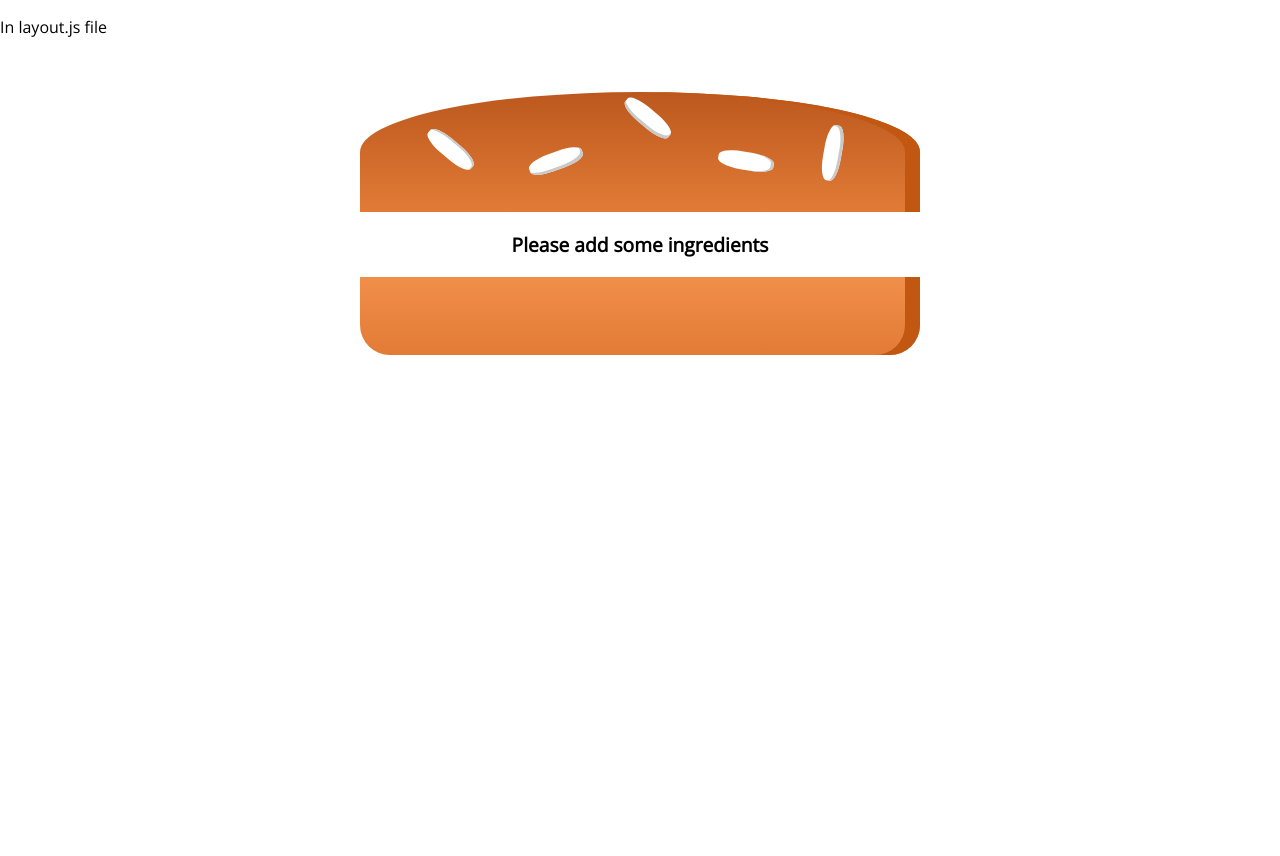
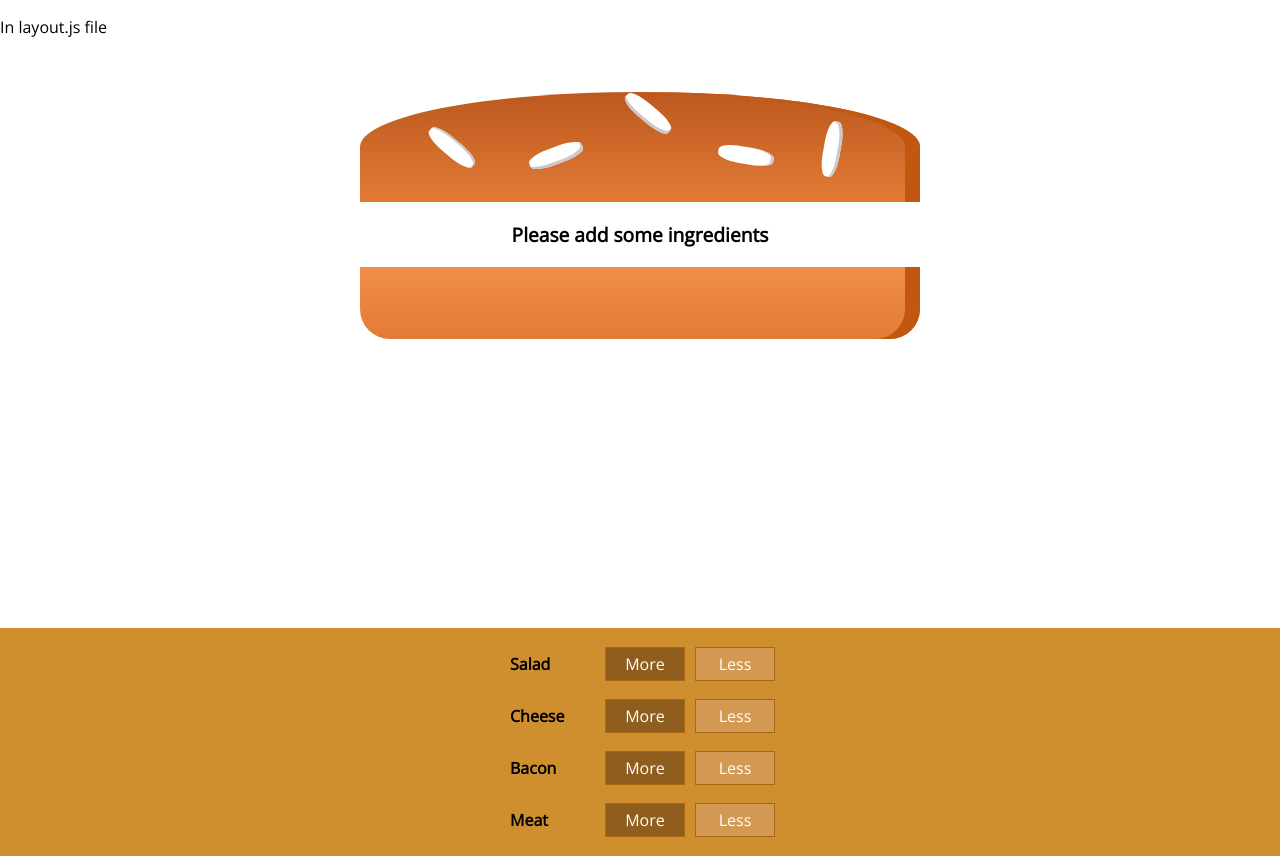
Before and after one commit to ShahrozAhmd/burger_builder, a React (Create React App) app: page / in a window 1280 px wide. Before the commit the page ends 800 px from the top, so only its background shows below. Built offline with nearby package versions, Linux system fonts and the light colour scheme.

Commit message:
added functionality to display build controls dynamically

```diff
--- /dev/null
+++ b/src/components/Burger/Build Controls/BuildControl/build_control.js
@@ -0,0 +1,12 @@
+import React from "react";
+import classes from "./build_control.module.css";
+
+export default function BuildControl(props) {
+  return (
+    <div className={classes.BuildControl}>
+      <div className={classes.Label}>{props.label}</div>
+      <button className={classes.More}>More</button>
+      <button className={classes.Less}>Less</button>
+    </div>
+  );
+}
--- /dev/null
+++ b/src/components/Burger/Build Controls/BuildControl/build_control.module.css
@@ -0,0 +1,58 @@
+.BuildControl {
+  display: flex;
+  justify-content: space-around;
+  align-items: center;
+  margin: 5px 0;
+}
+
+.BuildControl button {
+  display: block;
+  font: inherit;
+  padding: 5px;
+  margin: 0 5px;
+  width: 80px;
+  border: 1px solid #aa6817;
+  cursor: pointer;
+  outline: none;
+}
+
+.BuildControl button:disabled {
+  background-color: #ac9980;
+  border: 1px solid #7e7365;
+  color: #ccc;
+  cursor: default;
+}
+
+.BuildControl button:hover:disabled {
+  background-color: #ac9980;
+  color: #ccc;
+  cursor: not-allowed;
+}
+
+.Label {
+  padding: 10px;
+  font-weight: bold;
+  width: 80px;
+}
+
+.BuildControl .Less {
+  background-color: #d39952;
+  color: white;
+}
+
+.BuildControl .More {
+  background-color: #8f5e1e;
+  color: white;
+}
+
+.BuildControl .Less:hover,
+.BuildControl .Less:active {
+  background-color: #daa972;
+  color: white;
+}
+
+.BuildControl .More:hover,
+.BuildControl .More:active {
+  background-color: #99703f;
+  color: white;
+}
--- /dev/null
+++ b/src/components/Burger/Build Controls/build_controls.js
@@ -0,0 +1,25 @@
+import React from 'react'
+import classes from './build_controls.module.css'
+import BuildControl from './BuildControl/build_control';
+
+export default function BuildControls(props) {
+
+    const controls  = [
+        {label: 'Salad', type: 'salad'},
+        {label: 'Cheese', type: 'cheese'},
+        {label: 'Bacon', type: 'bacon'},
+        {label: 'Meat', type: 'meat'},
+    ];
+
+    return (
+        <div className = {classes.BuildControls}>
+
+            {controls.map(item => {
+                return(
+                    <BuildControl key = {item.label} label = {item.label}/>
+                );
+            })}
+
+        </div>
+    )
+}
--- /dev/null
+++ b/src/components/Burger/Build Controls/build_controls.module.css
@@ -0,0 +1,10 @@
+.BuildControls {
+  width: 100%;
+  display: flex;
+  flex-flow: column;
+  align-items: center;
+  margin: auto;
+  padding: 10px 0;
+  box-shadow: 0 2px 1px #ccc;
+  background-color: #cf8f2e;
+}
--- a/src/components/Burger/burger.module.css
+++ b/src/components/Burger/burger.module.css
@@ -1,7 +1,7 @@
 .Burger {
   width: 100%;
   margin: auto;
-    height: 250px;
+  height: 100px;
   overflow: scroll;
   text-align: center;
   font-weight: bold;
@@ -11,20 +11,20 @@
 @media (min-width: 500px) and (min-height: 400px) {
   .Burger {
     width: 350px;
-        height: 300px;
+    height: 250px;
   }
 }
 
 @media (min-width: 500px) and (min-height: 401px) {
   .Burger {
     width: 450px;
-        height: 400px;
+    height: 350px;
   }
 }
 
 @media (min-width: 1000px) and (min-height: 700px) {
   .Burger {
     width: 700px;
-        height: 600px;
+    height: 550px;
   }
 }
--- a/src/containers/BurgerBuilder/burger_builder.js
+++ b/src/containers/BurgerBuilder/burger_builder.js
@@ -1,6 +1,7 @@
 import React, { Component } from "react";
 import Aux from "../../hoc/auxiliary";
 import Burger from "../../components/Burger/burger";
+import BuildControls from "../../components/Burger/Build Controls/build_controls";
 
 export default class BurgerBuilder extends Component {
   state = {
@@ -14,6 +15,7 @@
     return (
       <Aux>
         <Burger ingredients = {this.state.ingredients} />
+        <BuildControls />
       </Aux>
     );
   }
```
Lines whose indentation alone changed are shown as unchanged.
